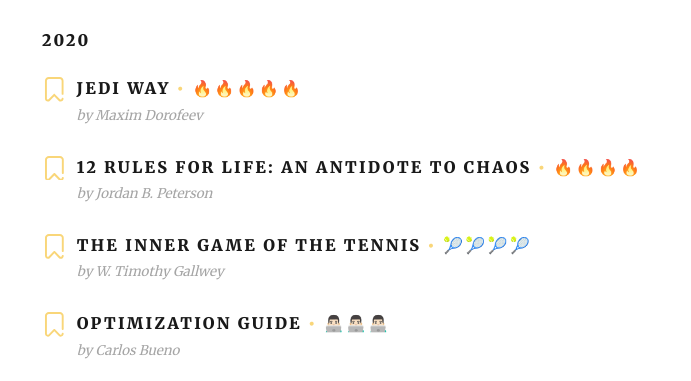
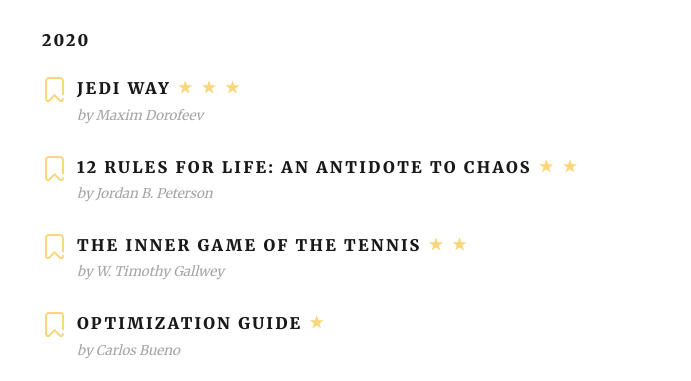
Before and after one commit to vre2h/oganisyan.com, a Gatsby site: page /bookshelf in a window 1280 px wide. Shown: the part 419-800 px from the top of the page, without its empty margins (283-974 px from the left). Built offline with nearby package versions, Linux system fonts and the light colour scheme; Gatsby itself is replaced by a stand-in of ours; some packages are replaced by stand-ins of ours.

Commit message:
change review

```diff
--- a/content/books/2017.json
+++ b/content/books/2017.json
@@ -5,57 +5,57 @@
     {
       "title": "Benjamin Franklin",
       "author": "Benjamin Franklin",
-      "review": "🔥🔥🔥🔥🔥"
+      "review": "5"
     },
     {
       "title": "Atlas Shrugged",
       "author": "Ayn Rand",
-      "review": "🔥🔥🔥🔥🔥"
+      "review": "5"
     },
     {
       "title": "The Important Years",
       "author": "Meg Jay",
-      "review": "🔥🔥🔥"
+      "review": "3"
     },
     {
       "title": "Deep Work",
       "author": "Cal Newport",
-      "review": "🔥🔥🔥🔥🔥"
+      "review": "5"
     },
     {
       "title": "How to Live on 24 Hours a Day",
       "author": "Arnold Bennett",
-      "review": "🔥🔥🔥🔥🔥"
+      "review": "5"
     },
     {
       "title": "Essentialism: The Disciplined Pursuit of Less",
       "author": "Greg McKeown",
-      "review": "🔥🔥🔥🔥"
+      "review": "4"
     },
     {
       "title": "The Power of Habit: Why We Do What We Do in Life and Business",
       "author": "Charles Duhigg, Mike Chamberlain",
-      "review": "🦍🦍🦍🦍🦍"
+      "review": "5"
     },
     {
       "title": "Women",
       "author": "Charles Bukovski",
-      "review": "🔥🔥🔥🔥🔥"
+      "review": "5"
     },
     {
       "title": "Affiliate",
       "author": "Sergei Dovlatov",
-      "review": "🔥🔥🔥"
+      "review": "3"
     },
     {
       "title": "Making up the Mind: How the Brain Creates Our Mental World 1st Edition",
       "author": "Chris Frith",
-      "review": "🔥🔥🔥🔥"
+      "review": "4"
     },
     {
       "title": "Start.: Punch Fear in the Face, Escape Average, and Do Work That Matters",
       "author": "Jon Acuff",
-      "review": "🔥🔥🔥"
+      "review": "3"
     }
   ]
 }
--- a/content/books/2018.json
+++ b/content/books/2018.json
@@ -5,57 +5,57 @@
     {
       "title": "Somebody is wrong on the internet",
       "author": "Asya Kazantseva",
-      "review": "🔥🔥🔥🔥🔥"
+      "review": "5"
     },
     {
       "title": "Deep Thinking: Where Machine Intelligence Ends and Human Creativity Begins",
       "author": "Garry Kasparov",
-      "review": "♚♚♚♚"
+      "review": "4"
     },
     {
       "title": "My Life and Work",
       "author": "Henry Ford",
-      "review": "🚗🚗🚗🚗🚗"
+      "review": "5"
     },
     {
       "title": "The subtle art of not giving a fuck",
       "author": "Mark Manson",
-      "review": "🔥🔥🔥"
+      "review": "3"
     },
     {
       "title": "The inner game of the tennis",
       "author": "W. Timothy Gallwey",
-      "review": "🎾🎾🎾🎾"
+      "review": "4"
     },
     {
       "title": "48 laws of power",
       "author": "Robert Greene",
-      "review": "🔥🔥🔥🔥🔥"
+      "review": "5"
     },
     {
       "title": "The Naked Ape",
       "author": "Desmond Morris",
-      "review": "🦍🦍🦍🦍🦍"
+      "review": "5"
     },
     {
       "title": "Series of books 'You don't know JavaScript'",
       "author": "Kyle Simpson",
-      "review": "👨🏻‍💻👨🏻‍💻👨🏻‍💻👨🏻‍💻👨🏻‍💻"
+      "review": "5"
     },
     {
       "title": "Mostly Adequate Guide to FP",
       "author": "Professor Frisby",
-      "review": "👨🏻‍💻👨🏻‍💻👨🏻‍💻👨🏻‍💻"
+      "review": "4"
     },
     {
       "title": "Typography",
       "author": "Artem Gorbunov",
-      "review": "👨🏻‍💻👨🏻‍💻👨🏻‍💻👨🏻‍💻"
+      "review": "4"
     },
     {
       "title": "User Interface",
       "author": "Ilya Birman",
-      "review": "👨🏻‍💻👨🏻‍💻👨🏻‍💻👨🏻‍💻"
+      "review": "4"
     }
   ]
 }
--- a/content/books/2019.json
+++ b/content/books/2019.json
@@ -5,17 +5,17 @@
     {
       "title": "Об уме вообще, о русском уме в частности",
       "author": "И. Павлов",
-      "review": "🔥🔥🔥🔥"
+      "review": "4"
     },
     {
       "title": "Red pill",
       "author": "Andrey Kurpatov",
-      "review": "🔥🔥🔥🔥🔥"
+      "review": "5"
     },
     {
       "title": "The Little Book of Hygge: Danish Secrets to Happy Living",
       "author": "Meik Wiking",
-      "review": "🏡🏡🏡🏡"
+      "review": "4"
     }
   ]
 }
--- a/content/books/2020.json
+++ b/content/books/2020.json
@@ -5,37 +5,37 @@
     {
       "title": "Jedi Techniques",
       "author": "Maxim Dorofeev",
-      "review": "🔥🔥🔥🔥🔥"
+      "review": "5"
     },
     {
       "title": "Composing Software",
       "author": "Eric Elliott",
-      "review": "👨🏻‍💻👨🏻‍💻👨🏻‍💻"
+      "review": "3"
     },
     {
       "title": "Grokking algorithms",
       "author": "Aditya Bhargava",
-      "review": "👨🏻‍💻👨🏻‍💻👨🏻‍💻👨🏻‍💻👨🏻‍💻"
+      "review": "5"
     },
     {
       "title": "Optimization Guide",
       "author": "Carlos Bueno",
-      "review": "👨🏻‍💻👨🏻‍💻👨🏻‍💻"
+      "review": "3"
     },
     {
       "title": "The inner game of the tennis",
       "author": "W. Timothy Gallwey",
-      "review": "🎾🎾🎾🎾"
+      "review": "4"
     },
     {
       "title": "12 Rules for Life: An Antidote to Chaos",
       "author": "Jordan B. Peterson",
-      "review": "🔥🔥🔥🔥"
+      "review": "4"
     },
     {
       "title": "Jedi Way",
       "author": "Maxim Dorofeev",
-      "review": "🔥🔥🔥🔥🔥"
+      "review": "5"
     }
   ]
 }
--- a/src/pages/bookshelf.js
+++ b/src/pages/bookshelf.js
@@ -8,9 +8,23 @@ import Flex from '../components/Flex'
 import { rhythm } from '../utils/typography'
 import { Bookmark } from '../components/icons'
 
-const Book = ({ title, author, review }) => (
+const Book = ({ title, author, review }) => {
+  const rating = new Array(Number((review % 3) + 1)).fill(
+    <span
+      style={{
+        position: 'relative',
+        top: '-1px',
+        marginLeft: '7px',
+        color: 'var(--main-color)',
+      }}
+    >
+      ★
+    </span>,
+  )
+  return (
     <Flex flexDirection="row" style={{ marginBottom: rhythm(1) }}>
-    <div style={{ display: 'flex' }}>
+      <div style={{ display: 'flex', width: '100%' }}>
+        <div>
           <Bookmark
             width="25"
             style={{
@@ -20,10 +34,14 @@ const Book = ({ title, author, review }) => (
               fill: 'var(--main-color)',
             }}
           />
-      <div style={{ width: 'calc(100% - 30px)' }}>
+        </div>
+        <div>
+          <Flex>
             <h4 style={{ margin: 0, lineHeight: 1.4 }}>
-          {title} <span style={{ color: 'var(--main-color)' }}>•</span> {review}
+              {title}
+              {rating}
             </h4>
+          </Flex>
           <small style={{ fontStyle: 'italic', color: '#a5a5a5' }}>
             by {author}
           </small>
@@ -31,6 +49,7 @@ const Book = ({ title, author, review }) => (
       </div>
     </Flex>
   )
+}
 
 const BookList = ({ books, title, reverse }) => {
   const items = reverse ? books.reverse() : books
```
Lines whose indentation alone changed are shown as unchanged.
